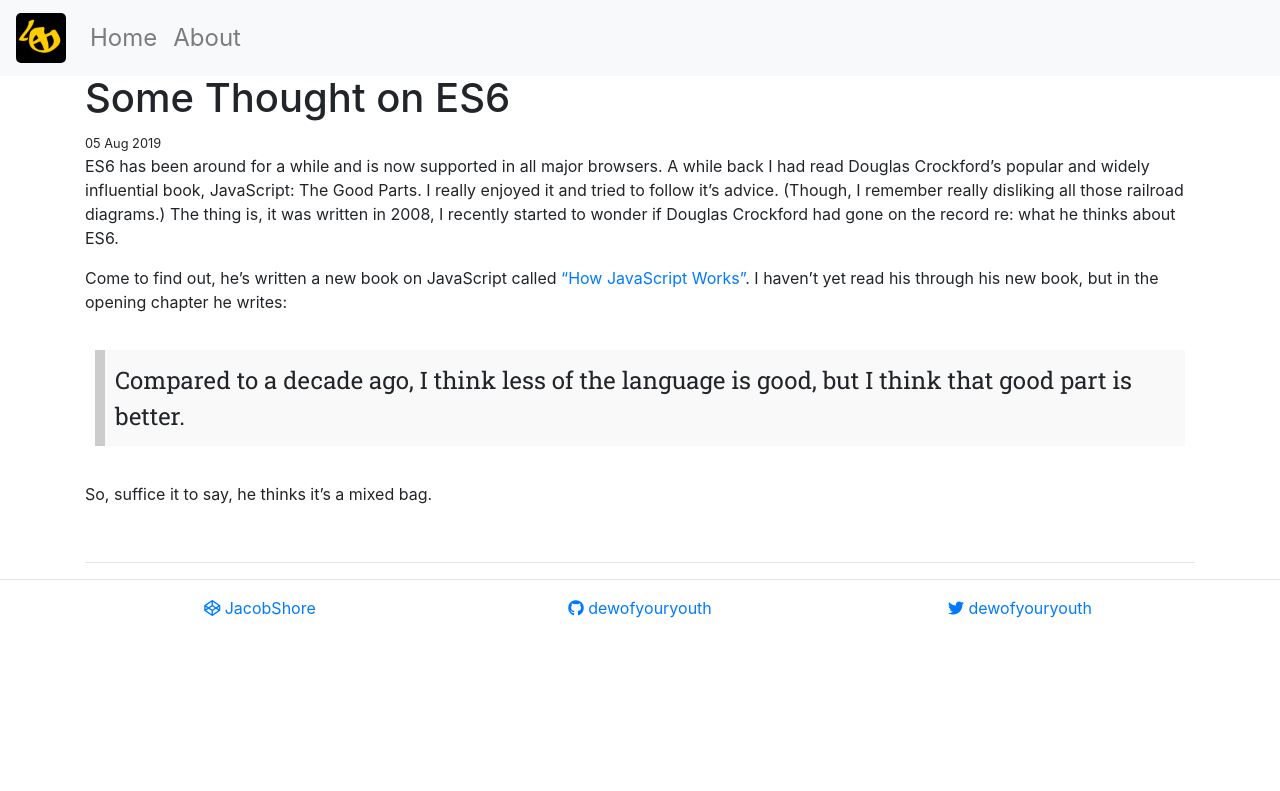
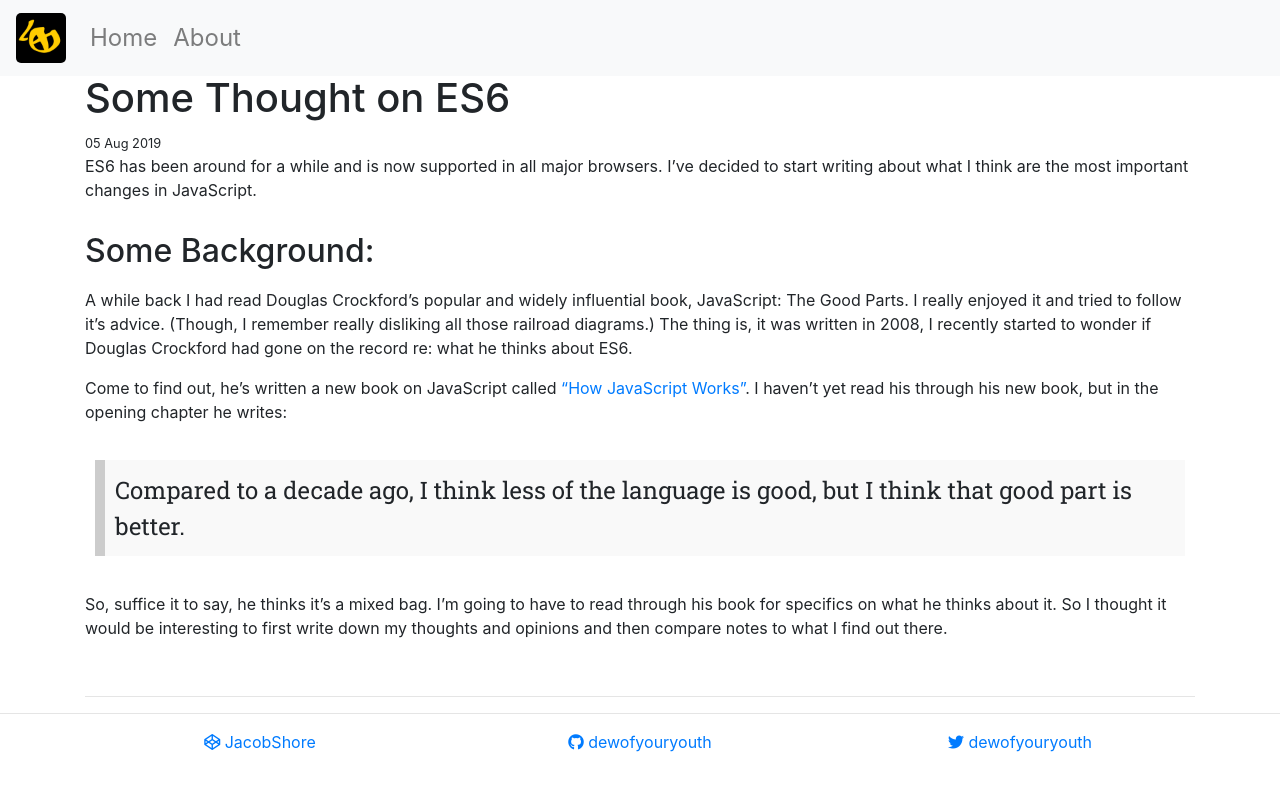
Before and after one commit to DewofyourYouth/DewofyourYouth.github.io, a Jekyll site: the page built from _posts/2019-08-05-basic-ecmanext.md, in a window 1280 px wide. Shown: the top 791 px of the page. Built offline with Jekyll 4.4.1, drawn with Linux system fonts in a browser that asks for light colours; nearby versions of some CDN libraries; comment, search, counter and statistics services are not loaded.

Commit message:
edits to content

```diff
--- a/_posts/2019-08-05-basic-ecmanext.md
+++ b/_posts/2019-08-05-basic-ecmanext.md
@@ -5,10 +5,14 @@ date: 2019-08-05
 comments: true
 ---
 
-ES6 has been around for a while and is now supported in all major browsers. A while back I had read Douglas Crockford's popular and widely influential book, JavaScript: The Good Parts. I really enjoyed it and tried to follow it's advice. (Though, I remember really disliking all those railroad diagrams.) The thing is, it was written in 2008, I recently started to wonder if Douglas Crockford had gone on the record re: what he thinks about ES6.
+ES6 has been around for a while and is now supported in all major browsers. I've decided to start writing about what I think are the most important changes in JavaScript.
+
+## Some Background:
+
+ A while back I had read Douglas Crockford's popular and widely influential book, JavaScript: The Good Parts. I really enjoyed it and tried to follow it's advice. (Though, I remember really disliking all those railroad diagrams.) The thing is, it was written in 2008, I recently started to wonder if Douglas Crockford had gone on the record re: what he thinks about ES6.
 
 Come to find out, he's written a new book on JavaScript called ["How JavaScript Works"](https://howjavascriptworks.com/). I haven't yet read his through his new book, but in the opening chapter he writes:
 
 > Compared to a decade ago, I think less of the language is good, but I think that good part is better.
 
-So, suffice it to say, he thinks it's a mixed bag.
+So, suffice it to say, he thinks it's a mixed bag. I'm going to have to read through his book for specifics on what he thinks about it. So I thought it would be interesting to first write down my thoughts and opinions and then compare notes to what I find out there.
```
